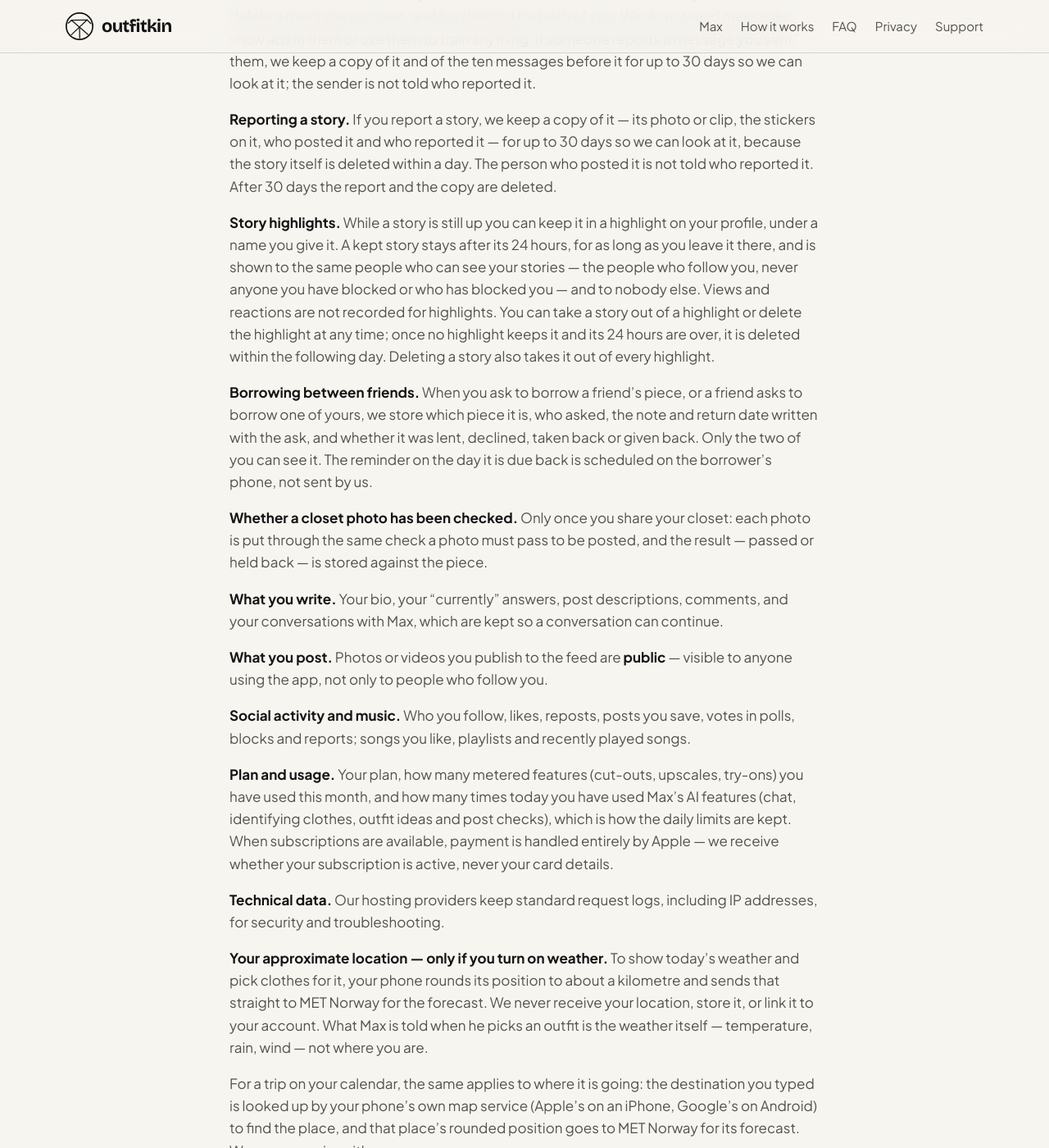
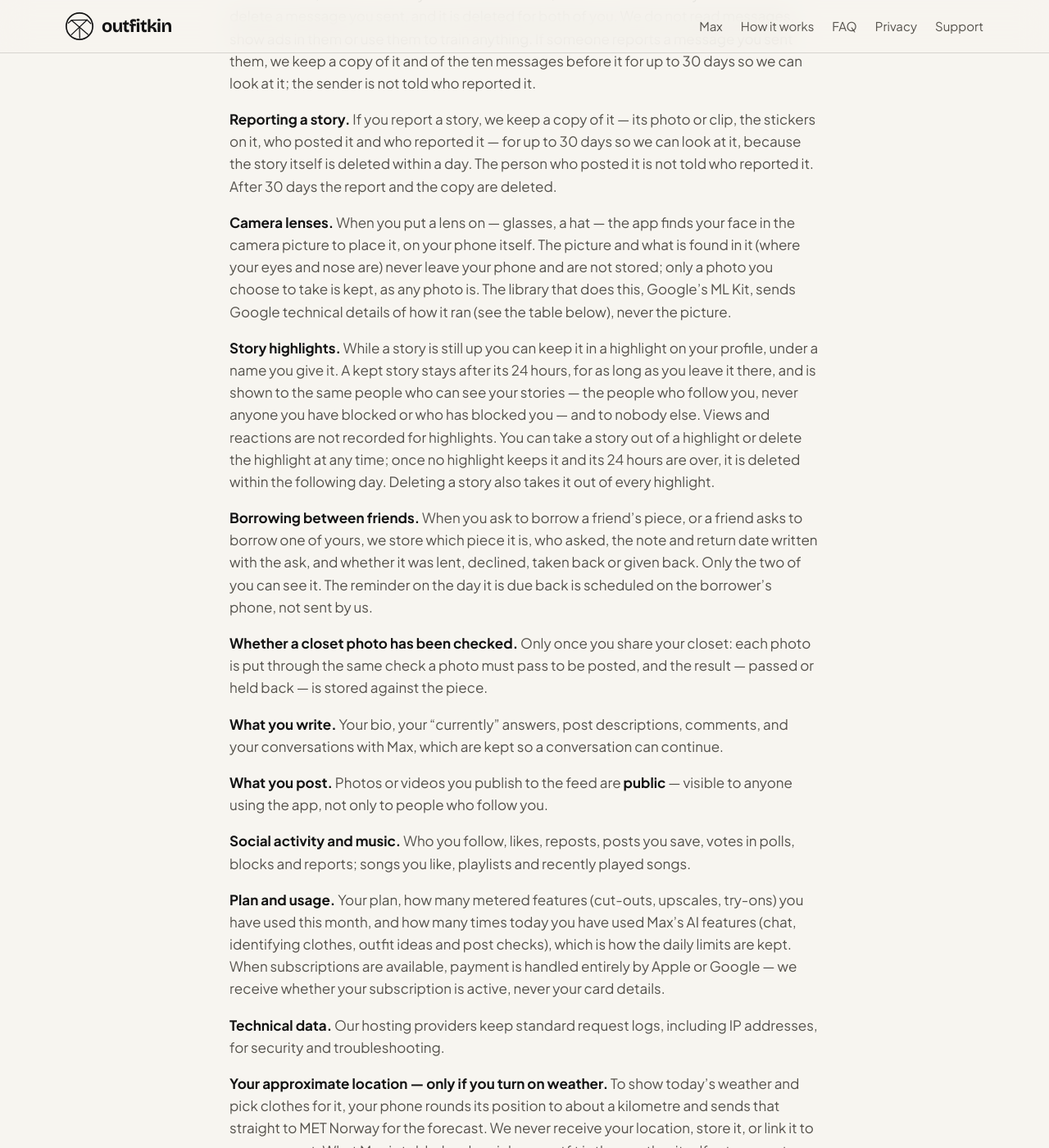
Before and after one commit to VYRA01/outfitted-legal, a Jekyll site: the page built from privacy.md, in a window 1280 px wide and 1400 px high, scrolled down 2000 px. Shown: the whole window at 82% size. Built offline with Jekyll 4.4.1, drawn with Linux system fonts in a browser that asks for light colours; our own code applies the rules of GitHub Pages for plain Markdown files; some of the changed text lies outside the part shown.

Commit message:
Privacy policy and terms: age check, camera lenses, both stores for payment
Co-Authored-By: Claude Opus 5.5 <noreply@anthropic.com>

```diff
--- a/privacy.md
+++ b/privacy.md
@@ -97,6 +97,13 @@ to 30 days so we can look at it, because the story itself is deleted within a
 day. The person who posted it is not told who reported it. After 30 days the
 report and the copy are deleted.
 
+**Camera lenses.** When you put a lens on — glasses, a hat — the app finds
+your face in the camera picture to place it, on your phone itself. The
+picture and what is found in it (where your eyes and nose are) never leave
+your phone and are not stored; only a photo you choose to take is kept, as
+any photo is. The library that does this, Google's ML Kit, sends Google
+technical details of how it ran (see the table below), never the picture.
+
 **Story highlights.** While a story is still up you can keep it in a highlight
 on your profile, under a name you give it. A kept story stays after its 24
 hours, for as long as you leave it there, and is shown to the same people who
@@ -132,7 +139,7 @@ played songs.
 upscales, try-ons) you have used this month, and how many times today you have
 used Max's AI features (chat, identifying clothes, outfit ideas and post
 checks), which is how the daily limits are kept. When subscriptions are available,
-payment is handled entirely by Apple — we receive whether your subscription is
+payment is handled entirely by Apple or Google — we receive whether your subscription is
 active, never your card details.
 
 **Technical data.** Our hosting providers keep standard request logs, including
@@ -190,7 +197,8 @@ We do **not** sell your data, and we do not use it to train AI models.
 | The words you type to find a known song by name — sent directly from your phone | **Apple** (its public song search) | To find the song, so that it can be named on a post |
 | The words you type to find free music | **Openverse**, the catalogue of openly licensed works run by the WordPress Foundation — asked by our server, not by your phone | To find music that may be played on posts |
 | The words you type into shop search | **Google** (the Custom Search API behind shop results) | To find clothes to buy |
-| Subscription payments, once available | **Apple** | To take payment and manage renewals |
+| Technical details of how finding a face for a camera lens ran — the phone's model and system version, the app's version, how long it took, error codes; never the picture or anything about your face — only when you use a lens | **Google** (ML Kit, the library that finds the face on your phone) | Diagnostics of that library |
+| Subscription payments, once available | **Apple** or **Google**, through the store you buy in | To take payment and manage renewals |
 | The first five characters of a one-way hash of the password you choose — sent from your phone, never the password itself | **Have I Been Pwned** | To warn you if that password has already appeared in a known data breach |
 | A page address you paste into the board or the wishlist — fetched by your phone, not by us | **That website** | To read the picture the page offers for sharing |
 | Your approximate location (rounded to about 1 km), only when weather is on — sent directly from your phone | **MET Norway**, the Norwegian Meteorological Institute, in the EEA | To get the forecast |
@@ -324,8 +332,8 @@ The sample-closet photos are provided by us.
 
 ## What the app asks permission for
 
-**Camera** — to photograph a garment, take a photo of you for try-on, or record
-a video post.
+**Camera** — to photograph a garment, take a photo of you for try-on, record
+a video post, or take a photo with a filter or lens.
 **Photo library** — to pick photos you already have, and to save a result back.
 **Microphone** — only when recording a video post with sound.
 **Notifications** — optional, to show the outfit you planned for today and to
```
Also changed, not shown: terms.md (+8 -5 lines).
